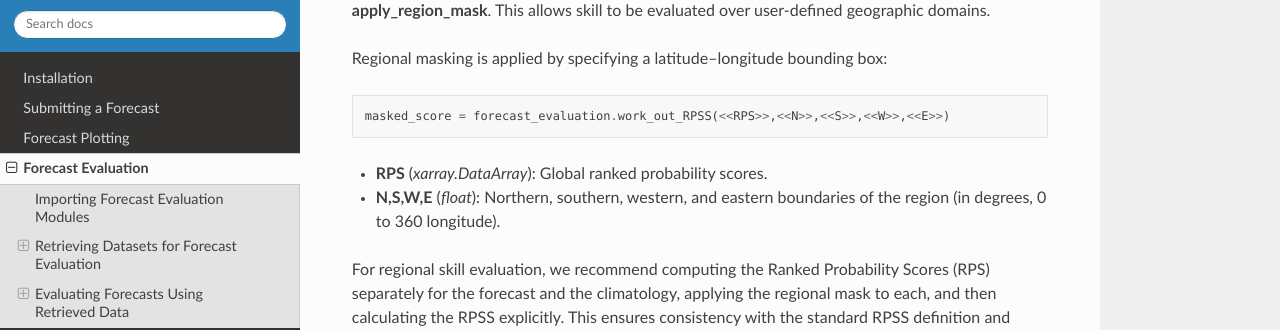
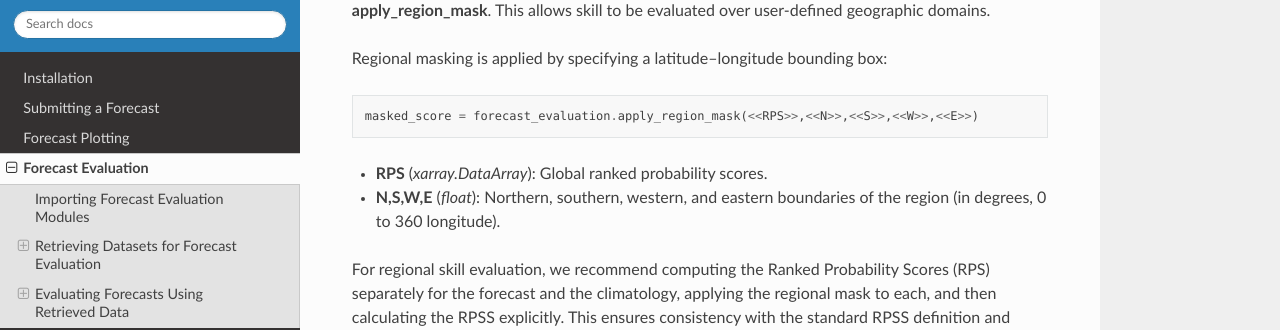
Before and after one commit to joshuatalib/AI_weather_quest, a Sphinx documentation site: the page built from docs/source/forecast_evaluation.rst, in a window 1280 px wide and 900 px high, scrolled down 4996 px. Shown: the part 151-481 px from the top of the window. Built offline with Sphinx 7.4.7 and the Read the Docs theme 3.1.0, drawn with Linux system fonts in a browser that asks for light colours; pages that are not in the unit, such as notebooks, are missing from menus.

Commit message:
Update forecast_evaluation.rst

```diff
--- a/docs/source/forecast_evaluation.rst
+++ b/docs/source/forecast_evaluation.rst
@@ -194,7 +194,7 @@ Regional masking is applied by specifying a latitude–longitude bounding box:
 
 .. code-block:: python
 
-  masked_score = forecast_evaluation.work_out_RPSS(<<RPS>>,<<N>>,<<S>>,<<W>>,<<E>>)
+  masked_score = forecast_evaluation.apply_region_mask(<<RPS>>,<<N>>,<<S>>,<<W>>,<<E>>)
 
 - **RPS** (*xarray.DataArray*): Global ranked probability scores.
 - **N,S,W,E** (*float*): Northern, southern, western, and eastern boundaries of the region (in degrees, 0 to 360 longitude).
```
